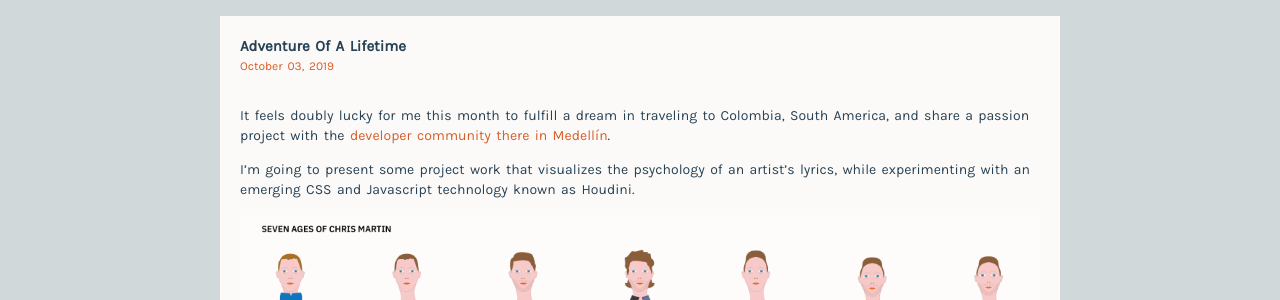
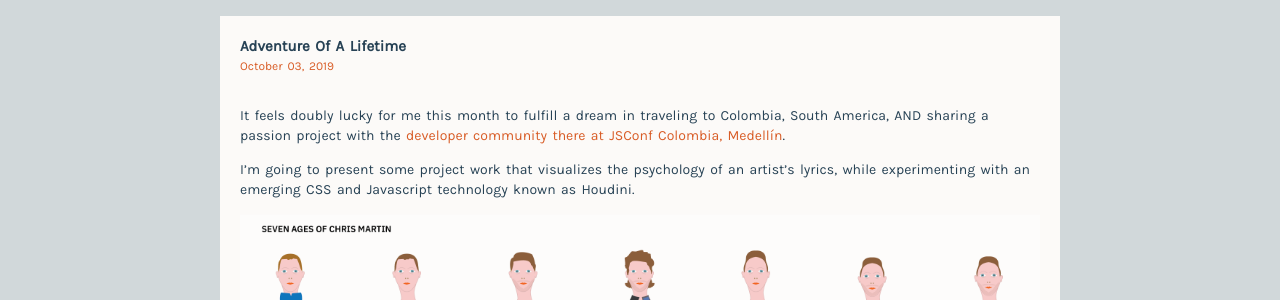
Before and after one commit to mcconville/blog, a Jekyll site: the page built from _posts/blog/2019-10-03-adventure-of-a-lifetime.md, in a window 1280 px wide. Shown: the part 161-461 px from the top of the page. Built offline with Jekyll 4.4.1, drawn with Linux system fonts in a browser that asks for light colours.

Commit message:
Update 2019-10-03-adventure-of-a-lifetime.md

```diff
--- a/_posts/blog/2019-10-03-adventure-of-a-lifetime.md
+++ b/_posts/blog/2019-10-03-adventure-of-a-lifetime.md
@@ -5,7 +5,7 @@ tagline: "Supporting tagline"
 tags : [projects]
 ---
 
-It feels doubly lucky for me this month to fulfill a dream in traveling to Colombia, South America, and share a passion project with the [developer community there in Medellín](http://jsconf.co/).
+It feels doubly lucky for me this month to fulfill a dream in traveling to Colombia, South America, AND sharing a passion project with the [developer community there at JSConf Colombia, Medellín](http://jsconf.co/).
 
 I'm going to present some project work that visualizes the psychology of an artist's lyrics, while experimenting with an emerging CSS and Javascript technology known as Houdini.
 
```
